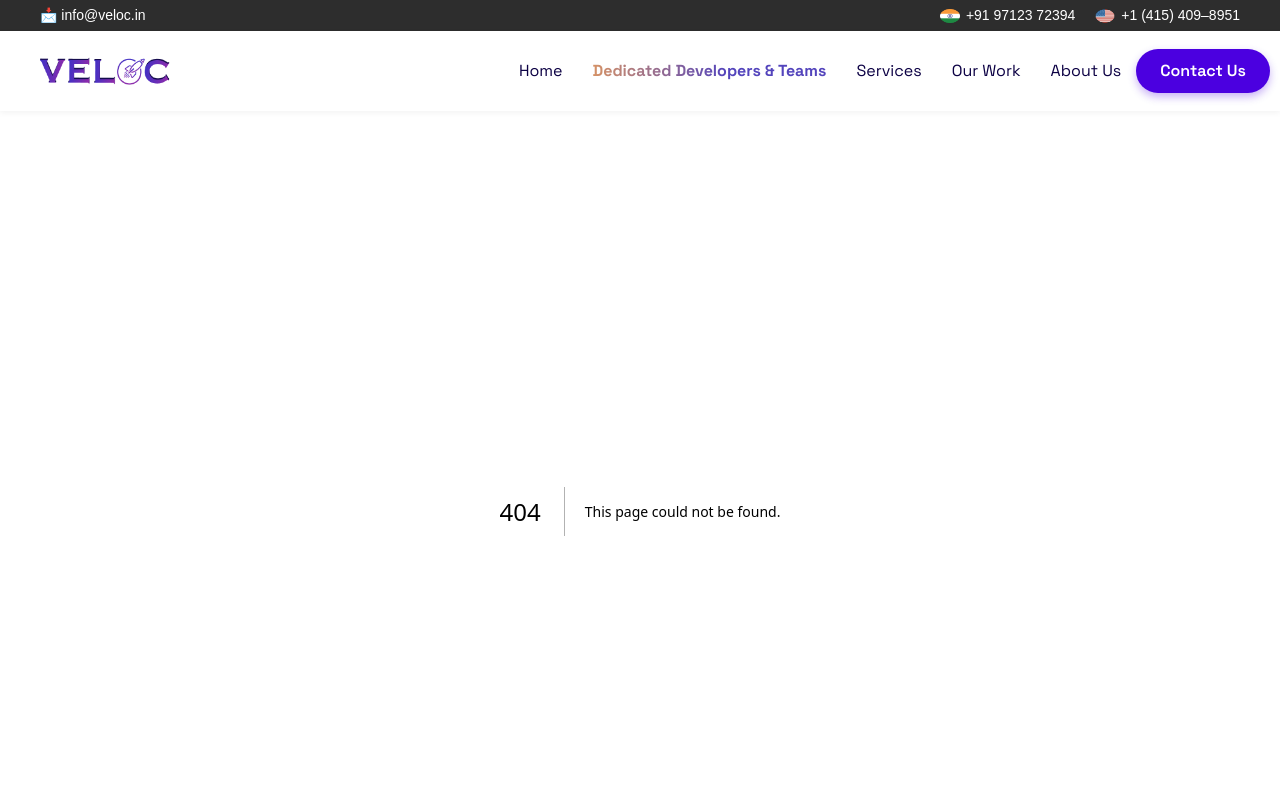
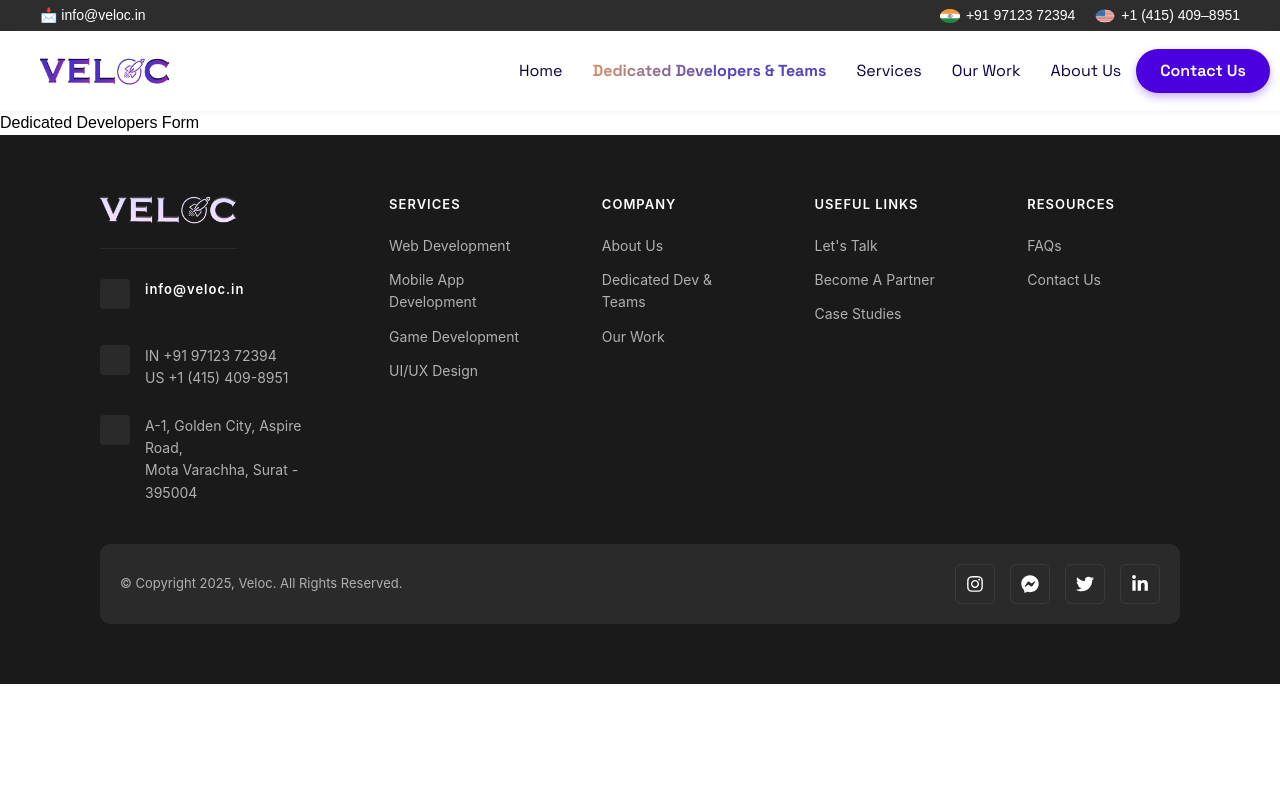
Before and after one commit to dax-react/veloc-next, a Next.js app: page /dedicated_developers_forms in a window 1280 px wide. Before the commit this address had no page. Shown: the top 800 px of the page. Built offline with nearby package versions, Linux system fonts and the light colour scheme.

Commit message:
build fix

```diff
--- /dev/null
+++ b/app/dedicated_developers_forms/page.js
@@ -0,0 +1,8 @@
+// app/dedicated_developers_forms/page.tsx
+export default function DedicatedDevelopersFormPage() {
+    return (
+        <div>
+            <h1>Dedicated Developers Form</h1>
+        </div>
+    );
+}
--- a/tsconfig.json
+++ b/tsconfig.json
@@ -29,6 +29,6 @@
     ".next/types/**/*.ts",
     ".next/dev/types/**/*.ts",
     "**/*.mts"
-, "app/our-work/page.js", "app/about-us/page.js"  ],
+, "app/our-work/page.js", "app/about-us/page.js", "app/page.js", "app/dedicated-developers/page.js"  ],
   "exclude": ["node_modules"]
 }
```
Also changed, not shown: app/dedicated-developers/page.js (renamed from app/dedicated-developers/page.tsx), app/page.js (renamed from app/page.tsx).
